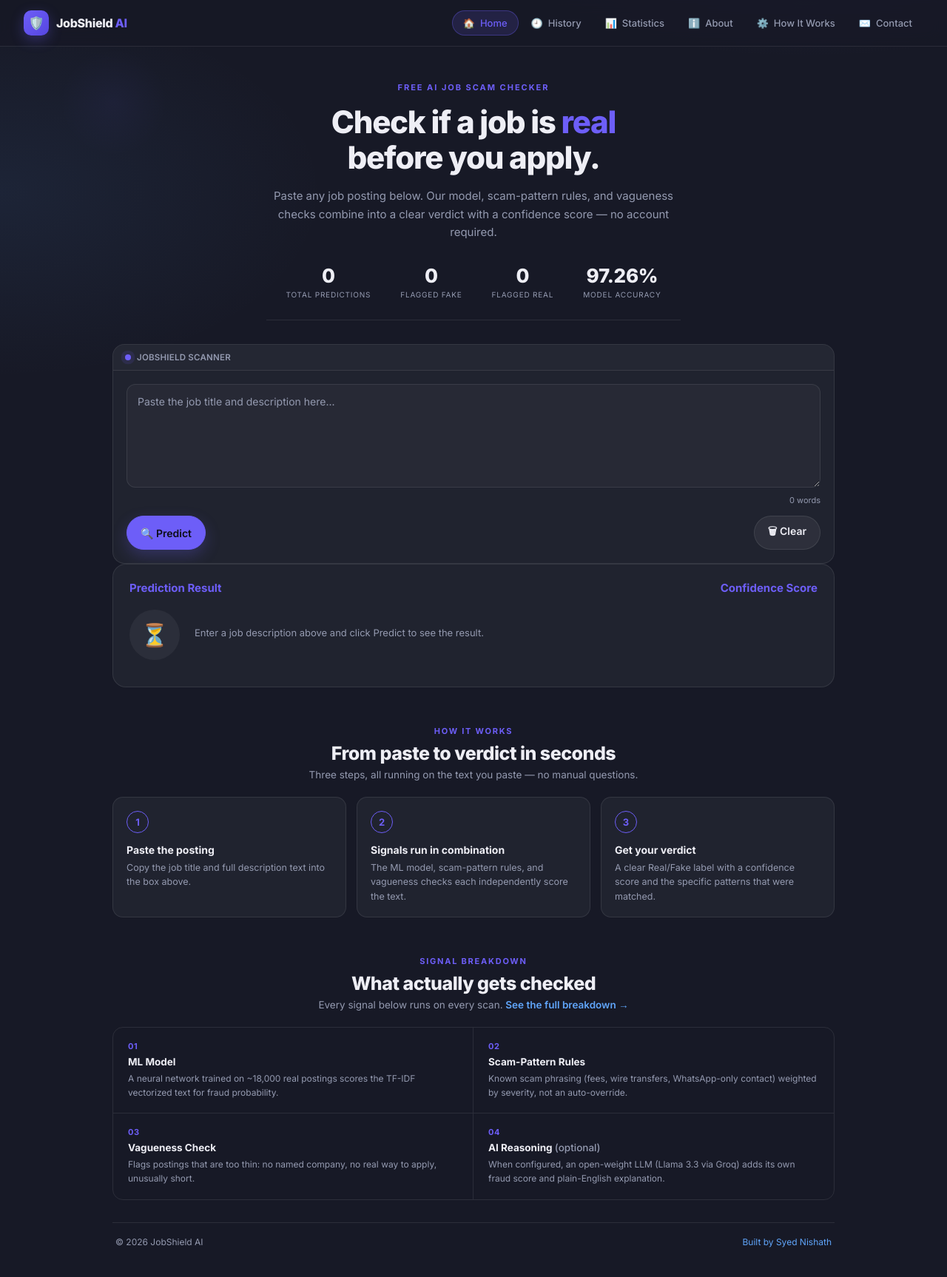
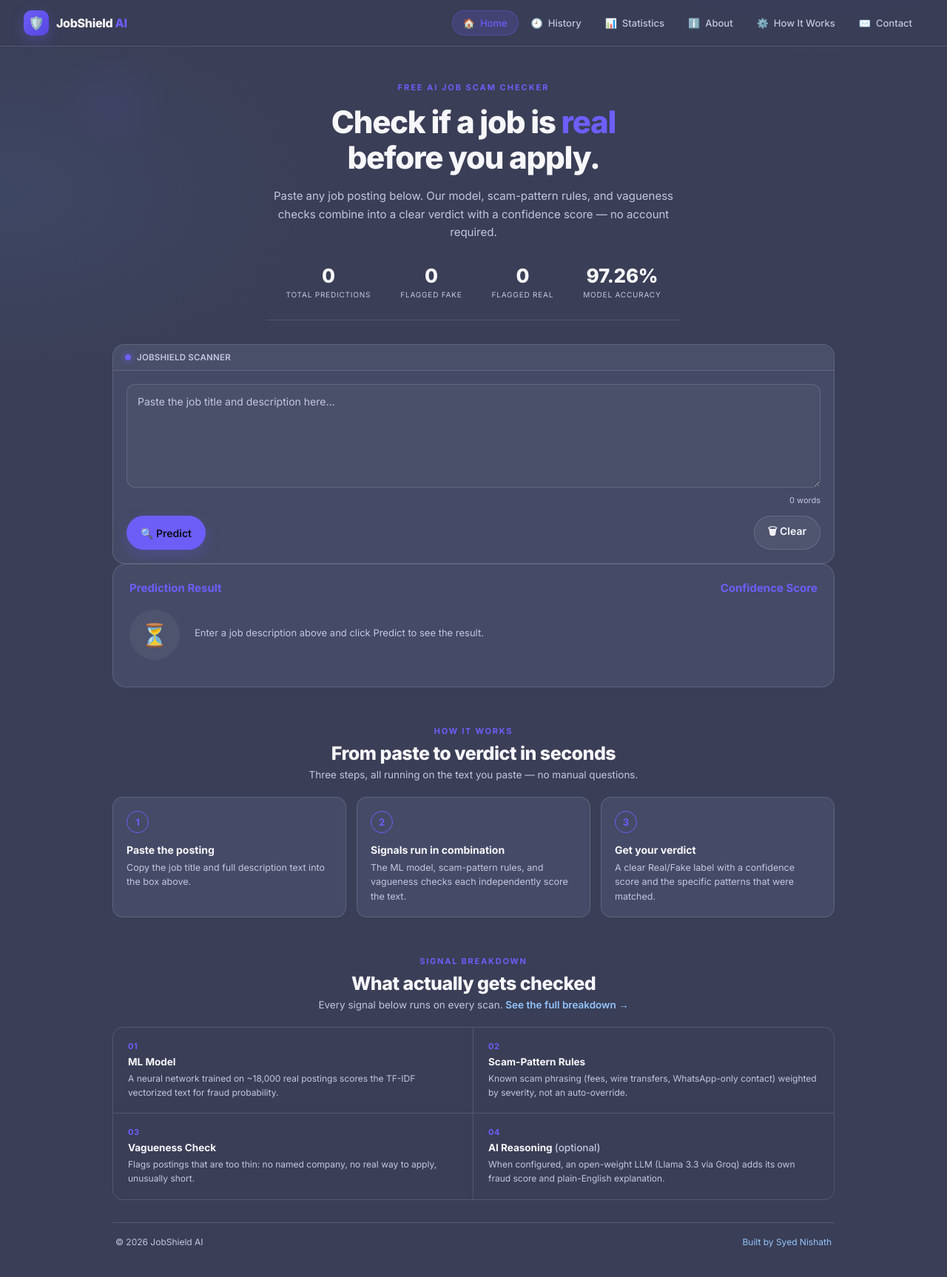
Before and after one commit to mdaqeel452learning-design/fake-job-detection, a Flask app: page / in a window 1280 px wide. Shown: the whole page at 74% size. Run offline with Flask 3, Linux system fonts and the light colour scheme; data that the repository does not hold is empty; parts of the project's set-up code (start-up, migrations or seed data) failed here and were passed over; some libraries are stand-ins or nearby versions.

Commit message:
Push background substantially lighter (mid-gray slate)
Previous bump was too subtle. Moved from a dark indigo-black to a
mid-gray slate background, with matching lighter card/border/muted
tones so contrast holds up against the new base.

```diff
--- a/static/style.css
+++ b/static/style.css
@@ -1,20 +1,20 @@
 :root {
-  --bg: #171926;
-  --text: #eeeef5;
-  --card: #20232f;
-  --card2: #1b1e29;
-  --muted: #949ab0;
+  --bg: #3a3e56;
+  --text: #f7f7fb;
+  --card: #454a66;
+  --card2: #3f4360;
+  --muted: #c3c7de;
   --accent: #6d5ef8;
   --accent-dark: #5646e0;
-  --accent-soft: rgba(109,94,248,0.15);
-  --blue: #3b82f6;
-  --blue2: #60a5fa;
-  --red: #ef4444;
-  --green: #22c55e;
+  --accent-soft: rgba(109,94,248,0.18);
+  --blue: #60a5fa;
+  --blue2: #93c5fd;
+  --red: #f87171;
+  --green: #4ade80;
   --purple: #c084fc;
   --pink: #f472b6;
-  --border: rgba(255,255,255,0.09);
-  --shadow: 0 10px 30px rgba(0,0,0,0.35);
+  --border: rgba(255,255,255,0.14);
+  --shadow: 0 10px 30px rgba(0,0,0,0.25);
 }
 
 * { box-sizing: border-box; }
@@ -149,7 +149,7 @@ a { text-decoration: none; color: inherit; }
   justify-content: space-between;
   gap: 20px;
   padding: 14px 32px;
-  background: rgba(23,25,38,0.75);
+  background: rgba(58,62,86,0.75);
   backdrop-filter: blur(10px);
   -webkit-backdrop-filter: blur(10px);
   border-bottom: 1px solid var(--border);
```
